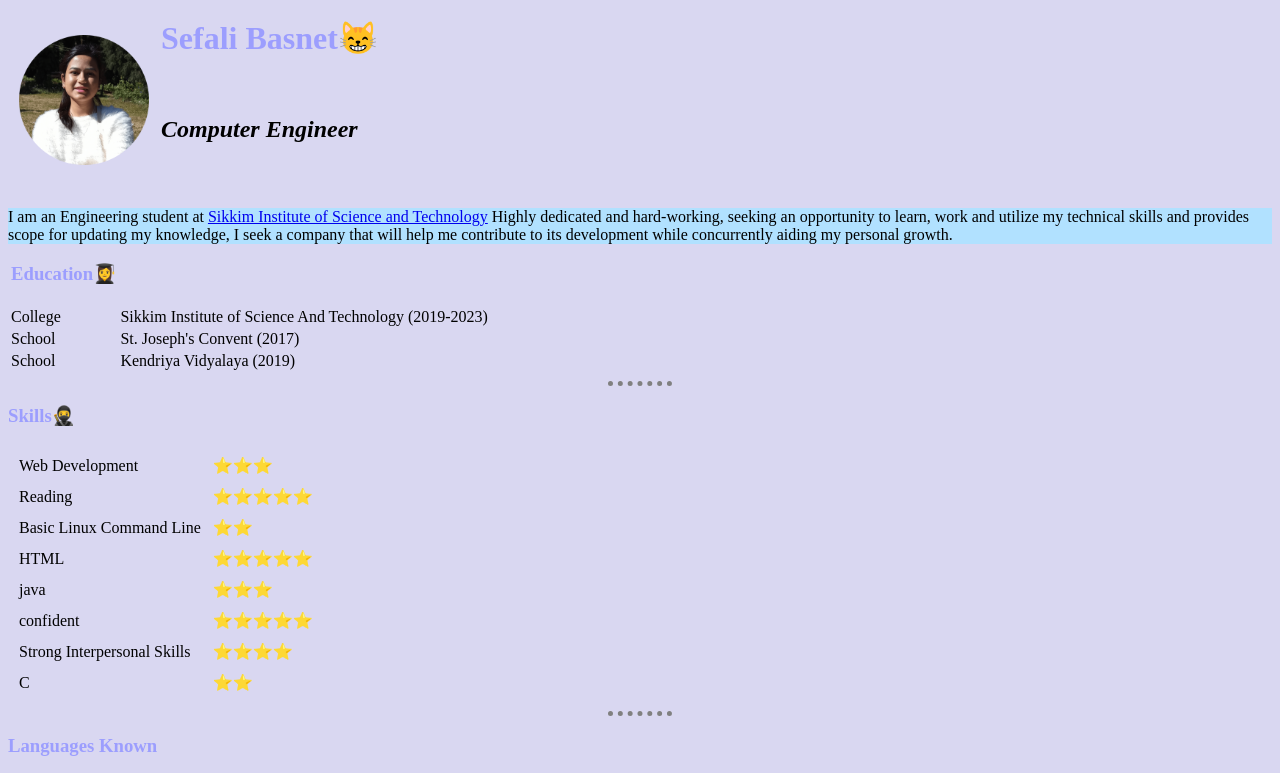
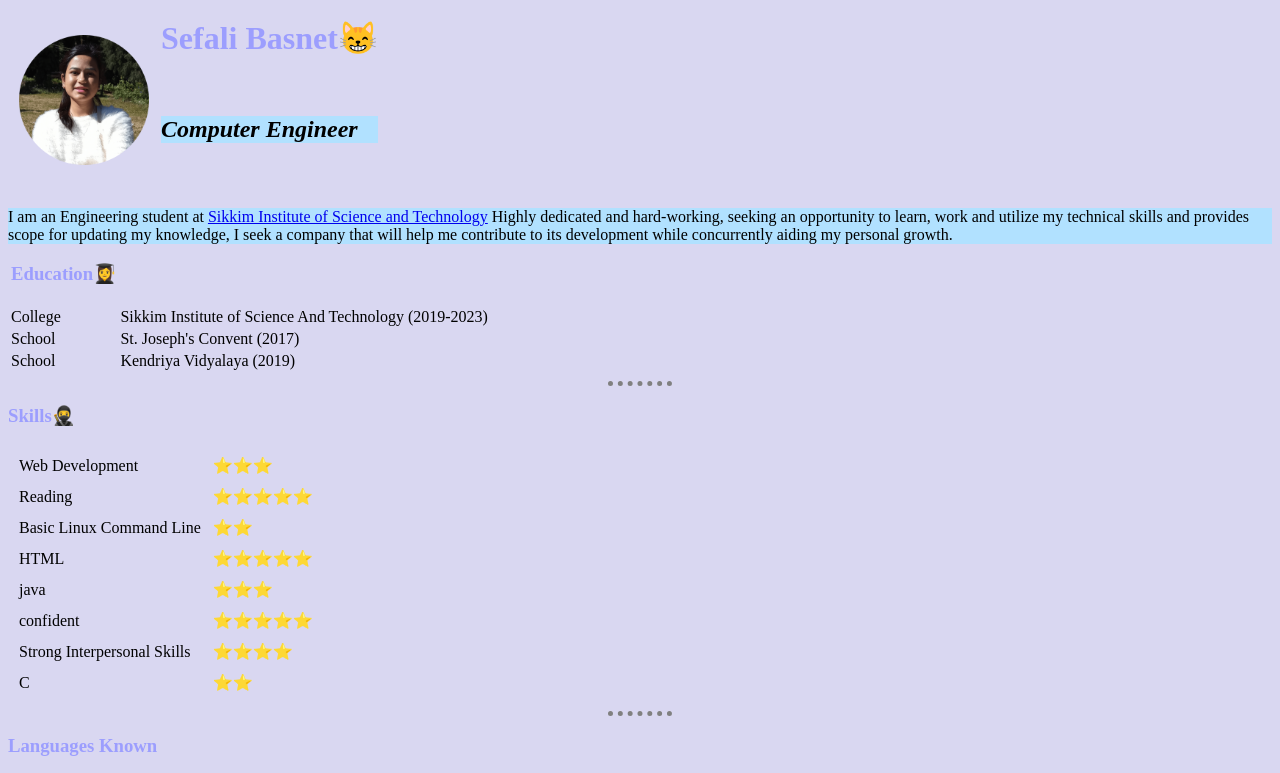
Before and after one commit to sefalibasnet/sefalibasnet.github.io, a plain HTML site: page index.html in a window 1280 px wide. Shown: the top 773 px of the page. Drawn offline with Linux system fonts and the light colour scheme.

Commit message:
div added

```diff
--- a/index.html
+++ b/index.html
@@ -11,8 +11,11 @@
           <td><img src="IMG20201112131802-modified-min.png" height="130" width="130"></td>
           <td><h1>Sefali Basnet😸</h1>
             <br>
-          <em><h2>Computer Engineer</h2></em><br>
-
+            <div class="middle-container">
+          <em><h2>Computer Engineer</h2></em>
+        </div><br>
+          </td>
+        </td>
         </tr>
         </table>
         <div class="middle-container">
```
